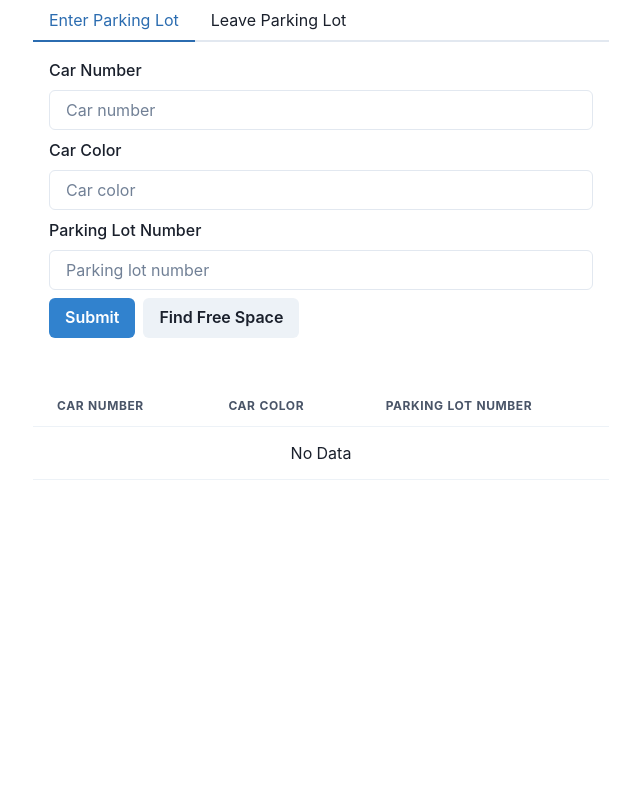
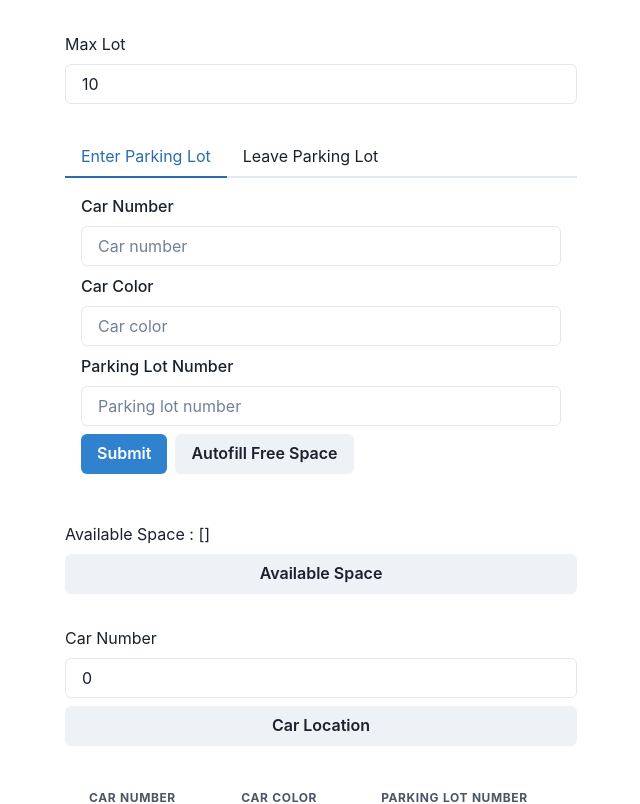
Before and after one commit to b0nz/parking-lot, a Next.js app: page / in a window 1280 px wide. Shown: the top 804 px of the page, without its empty margins (319-959 px from the left). Built offline with nearby package versions, Linux system fonts and the light colour scheme.

Commit message:
feat: listFreeSpace, findCarLocation, resetData

```diff
--- a/components/EnterForm.tsx
+++ b/components/EnterForm.tsx
@@ -96,7 +96,7 @@ export default function EnterForm({
           type="button"
           onClick={() => onFindFreeSpace && setValue("lot", onFindFreeSpace())}
         >
-          Find Free Space
+          Autofill Free Space
         </Button>
       </HStack>
     </form>
--- a/utils/parking-lot.ts
+++ b/lib/parking-lot.ts
@@ -1,8 +1,10 @@
-import { Car, State } from "../types/parking-lot";
+import { Car, State } from "@/types/parking-lot";
 
 export const initialState: State = {
   cars: [],
   errorMessage: "",
+  maxLot: 10,
+  availableSpace: [],
 };
 
 // car enters the parking lot
@@ -13,6 +15,9 @@ export function enter(state: State, car: Car): State {
     }
     if (state.cars.filter((f) => f.lot === car.lot).length > 0) {
       throw new Error("Parking lot already occupied");
+    }
+    if (car.lot > state.maxLot) {
+      throw new Error("Parking lot not available");
     }
     return {
       ...state,
@@ -34,6 +39,7 @@ export function leave(state: State, id: number): State {
       throw new Error("Car not found");
     }
     return {
+      ...state,
       cars: state.cars.filter((car) => car.id !== id),
       errorMessage: "",
     };
@@ -47,12 +53,31 @@ export function leave(state: State, id: number): State {
 
 // parking lot with max 10 spaces
 export function freeSpace(state: State): number | undefined {
-  for (let i = 1; i <= 10; i++) {
+  for (let i = 1; i <= state.maxLot; i++) {
     if (!state.cars.some((car) => car.lot === i)) {
       return i;
     }
   }
   return undefined;
+}
+
+// list available space
+export function listAvailableSpace(state: State): Array<number> {
+  const availableSpace: Array<number> = [];
+  for (let i = 1; i <= state.maxLot; i++) {
+    let isUsed = false;
+    for (let j = 0; j < state.cars.length; j++) {
+      if (state.cars[j]?.lot === i) {
+        isUsed = true;
+        break;
+      }
+    }
+    if (!isUsed) {
+      availableSpace.push(i);
+    }
+  }
+
+  return availableSpace;
 }
 
 // find free space
@@ -72,3 +97,14 @@ export function findFreeSpace(state: State): {
     errorMessage: "",
   };
 }
+
+// find car lot by parameter id (car number)
+export function findCarLocation(state: State, id: number): number {
+  let carLotNumber = 0;
+  for (let i = 1; i <= state.cars.length; i++) {
+    if (state.cars[i - 1]?.id === id) {
+      carLotNumber = state.cars[i - 1]?.lot;
+    }
+  }
+  return carLotNumber;
+}
--- a/pages/index.tsx
+++ b/pages/index.tsx
@@ -6,47 +6,95 @@ import {
   Tab,
   TabPanel,
   Box,
+  Input,
+  Button,
+  Text,
+  useToast,
 } from "@chakra-ui/react";
-import { Car, State } from "../types/parking-lot";
+import { Car, State } from "@/types/parking-lot";
 import {
   initialState,
   enter,
   leave,
   findFreeSpace,
-} from "../utils/parking-lot";
+  listAvailableSpace,
+  findCarLocation,
+} from "@/lib/parking-lot";
 import EnterForm from "@/components/EnterForm";
 import Head from "next/head";
 import LeaveForm from "@/components/LeaveForm";
 import CarsTable from "@/components/CarsTable";
 
 export default function Home() {
+  const toast = useToast();
   const [state, setState] = useState<State>(initialState);
+  const [lotNum, setLotNum] = useState(0);
   const [errorMessage, setErrorMessage] = useState("");
 
-  function handleEnter(car: Car) {
+  const handleEnter = (car: Car) => {
     const newState = enter(state, car);
     setState(newState);
     setErrorMessage(newState.errorMessage);
-  }
+  };
 
-  function handleLeave(id: number) {
+  const handleLeave = (id: number) => {
     const newState = leave(state, id);
     setState(newState);
     setErrorMessage(newState.errorMessage);
-  }
+  };
 
-  function handleFindFreeSpace() {
+  const handleFindFreeSpace = () => {
     const lot = findFreeSpace(state);
     setErrorMessage(lot.errorMessage);
     return lot.lot;
-  }
+  };
+
+  const handleAvailableSpace = () => {
+    const availableSpace = listAvailableSpace(state);
+    setState((prevState) => ({ ...prevState, availableSpace }));
+  };
+
+  const handleReset = () => {
+    setState((prevState) => ({ ...prevState, cars: [] }));
+  };
+
+  const handleFindfindCarLocation = (lotNumber: number) => {
+    const result = findCarLocation(state, lotNumber);
+    const isFound = result !== 0;
+    toast({
+      title: isFound ? "Car found!" : "Car not found!",
+      description: isFound ? `Car Lot Number = ${result}` : "",
+      status: isFound ? "success" : "error",
+      duration: 5000,
+      isClosable: true,
+    });
+  };
 
   return (
     <>
       <Head>
         <title>Parking Lot</title>
       </Head>
-      <Box mx="auto" maxW="xl" display="flex" flexDirection="column" gap={8}>
+      <Box
+        mx="auto"
+        maxW="xl"
+        display="flex"
+        flexDirection="column"
+        gap={8}
+        p={8}
+      >
+        <Box display="flex" flexDirection="column" gap={2}>
+          <Text>Max Lot</Text>
+          <Input
+            value={state.maxLot}
+            onChange={(e) => {
+              setState((prevState) => ({
+                ...prevState,
+                maxLot: Number(e.target.value),
+              }));
+            }}
+          />
+        </Box>
         <Box>
           <Tabs>
             <TabList>
@@ -66,11 +114,29 @@ export default function Home() {
               </TabPanel>
             </TabPanels>
           </Tabs>
-          {errorMessage && <p style={{ color: "red" }}>{errorMessage}</p>}
+          {errorMessage && <Text color="red">{errorMessage}</Text>}
+        </Box>
+        <Box display="flex" flexDir="column" gap={2}>
+          <Text>Available Space : {JSON.stringify(state.availableSpace)}</Text>
+          <Button onClick={handleAvailableSpace}>Available Space</Button>
+        </Box>
+        <Box display="flex" flexDir="column" gap={2}>
+          <Text>Car Number</Text>
+          <Input
+            value={lotNum}
+            onChange={(e) => setLotNum(Number(e.target.value))}
+            placeholder="Car Number"
+          />
+          <Button onClick={() => handleFindfindCarLocation(lotNum)}>
+            Car Location
+          </Button>
         </Box>
         <Box>
           <CarsTable cars={state.cars} />
         </Box>
+        <Button colorScheme="red" onClick={handleReset}>
+          Reset Data
+        </Button>
       </Box>
     </>
   );
--- a/tsconfig.json
+++ b/tsconfig.json
@@ -18,7 +18,9 @@
     "paths": {
       "@/components/*": ["components/*"],
       "@/pages/*": ["pages/*"],
-      "@/styles/*": ["styles/*"]
+      "@/styles/*": ["styles/*"],
+      "@/types/*": ["types/*"],
+      "@/lib/*": ["lib/*"]
     }
   },
   "include": ["next-env.d.ts", "**/*.ts", "**/*.tsx", "types.d.ts"],
--- a/types/parking-lot.d.ts
+++ b/types/parking-lot.d.ts
@@ -7,4 +7,6 @@ export type Car = {
 export type State = {
   cars: Car[];
   errorMessage: string;
+  maxLot: number;
+  availableSpace: Array<number>;
 };
```
Also changed, not shown: jest.config.js (+11 -10 lines), 2 other files (tests, documents, lock files or other folders).
